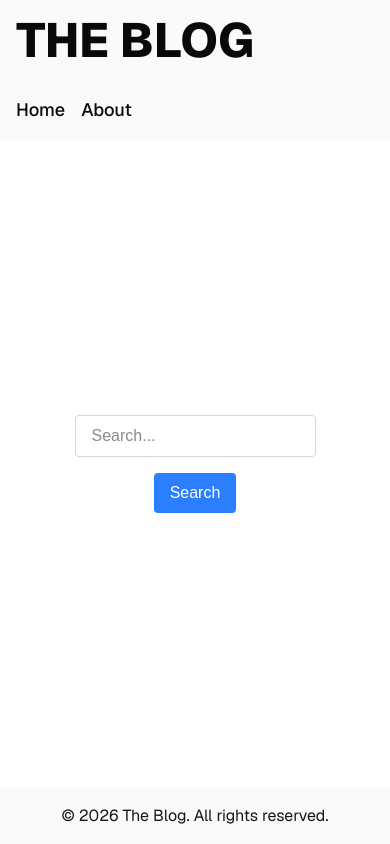
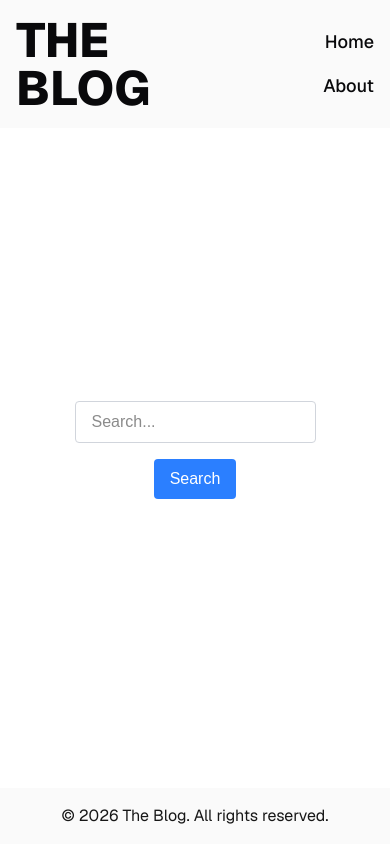
Before and after one commit to criskars/blog-next-studies, a Next.js app: page /about in a window 390 px wide. Built offline with nearby package versions, Linux system fonts and the light colour scheme.

Commit message:
Fixing header

```diff
--- a/app/components/admin/AdminDropdownMenu/AdminDropdownMenu.tsx
+++ b/app/components/admin/AdminDropdownMenu/AdminDropdownMenu.tsx
@@ -75,14 +75,14 @@ const AdminDropdownMenu = ({ id }: AdminDropdownMenuProps) => {
                         <AlertDialog.Description className="mt-2 text-sm text-white">
                             Are you sure you want to delete this post?
                         </AlertDialog.Description>
-                        <div className="flex items-center justify-start gap-4">
+                        <div className="flex items-center justify-start gap-4 mt-4">
                             <AlertDialog.Cancel asChild>
-                                <button className="p-4 text-white">
+                                <button className="p-4 text-white cursor-pointer">
                                     Cancel
                                 </button>
                             </AlertDialog.Cancel>
                             <button
-                                className="relative inline-flex items-center justify-center p-4 text-white"
+                                className="relative inline-flex items-center justify-center p-4 text-white cursor-pointer disabled:cursor-not-allowed"
                                 onClick={handleConfirmDelete}
                                 disabled={isPending}
                             >
--- a/app/components/public/FeaturedPost/FeaturedPost.tsx
+++ b/app/components/public/FeaturedPost/FeaturedPost.tsx
@@ -31,7 +31,7 @@ export async function FeaturedPost() {
     }
 
     return (
-        <section className="group m-4 grid grid-cols-1 gap-8 sm:grid-cols-2">
+        <section className="group m-4 grid grid-cols-1 gap-4 sm:grid-cols-2">
             <PostImage
                 alt={recentPost.title}
                 slug={recentPost.slug}
--- a/app/components/public/PostsList/PostsList.tsx
+++ b/app/components/public/PostsList/PostsList.tsx
@@ -13,12 +13,11 @@ type PostListItems = {
 }
 
 async function PostsList() {
-    // Fetch all posts, sort them by creation date, and exclude the most recent one - also map the posts to the PostListItems type, to avoid passing unnecessary data to the PostSummary and PostImage components. DO NOT PASS THE ENTIRE POST OBJECT TO THE COMPONENTS, ONLY PASS THE NECESSARY DATA.
-    await new Promise((resolve) =>
-        setTimeout(() => {
-            resolve(null)
-        }, 3000)
-    )
+    // await new Promise((resolve) =>
+    //     setTimeout(() => {
+    //         resolve(null)
+    //     }, 3000)
+    // )
     const posts: PostListItems[] = (await getAllPostsPublic())
         .sort(
             (a, b) =>
--- a/app/components/shared/Container/Container.tsx
+++ b/app/components/shared/Container/Container.tsx
@@ -4,10 +4,12 @@ type ContainerProps = {
 
 export function Container({ children }: ContainerProps) {
     return (
-        <main className="flex w-full flex-1 flex-col items-center justify-center bg-white dark:bg-black">
+        <main className="flex w-full flex-1 flex-col items-center justify-center bg-white dark:bg-black max-[417px]:pt-28 pt-16">
             {children}
         </main>
     )
 }
 
 export default Container
+
+//417
--- a/app/components/shared/Header/Header.tsx
+++ b/app/components/shared/Header/Header.tsx
@@ -2,7 +2,8 @@ import Link from 'next/dist/client/link'
 
 export function Header() {
     return (
-        <header className="flex flex-wrap items-center justify-between bg-zinc-50 font-sans dark:bg-black">
+        <header className="fixed top-0 right-0 left-0 z-1 bg-zinc-50 font-sans dark:bg-black">
+            <div className="flex items-center justify-between">
                 <Link href="/">
                     <h1 className="p-4 text-5xl font-extrabold text-zinc-950 dark:text-zinc-50">
                         THE BLOG
@@ -10,7 +11,7 @@ export function Header() {
                 </Link>
 
                 <nav className="p-4 text-lg font-medium text-zinc-950 dark:text-zinc-50">
-                <ul className="flex flex-wrap gap-4">
+                    <ul className="flex items-center justify-end flex-wrap gap-4">
                         <li>
                             <Link href="/">Home</Link>
                         </li>
@@ -19,6 +20,7 @@ export function Header() {
                         </li>
                     </ul>
                 </nav>
+            </div>
         </header>
     )
 }
--- a/app/page.tsx
+++ b/app/page.tsx
@@ -4,13 +4,13 @@ import { FeaturedPost } from './components/public/FeaturedPost/FeaturedPost'
 import PostsList from './components/public/PostsList/PostsList'
 import { SpinLoader } from './components/shared/SpinLoader/SpinLoader'
 
-import { drizzle } from 'drizzle-orm/libsql'
-import { postsTable } from '@/db/schema'
+// import { drizzle } from 'drizzle-orm/libsql'
+// import { postsTable } from '@/db/schema'
 
 export default async function Home() {
-    const db = drizzle(process.env.DB_FILE_NAME!)
+    // const db = drizzle(process.env.DB_FILE_NAME!)
 
-    console.log(await db.select().from(postsTable))
+    // console.log(await db.select().from(postsTable))
 
     // const post = {
     //     id: crypto.randomUUID(),
```
Also changed, not shown: 1 other file (tests, documents, lock files or other folders). Lines whose indentation alone changed are shown as unchanged.
